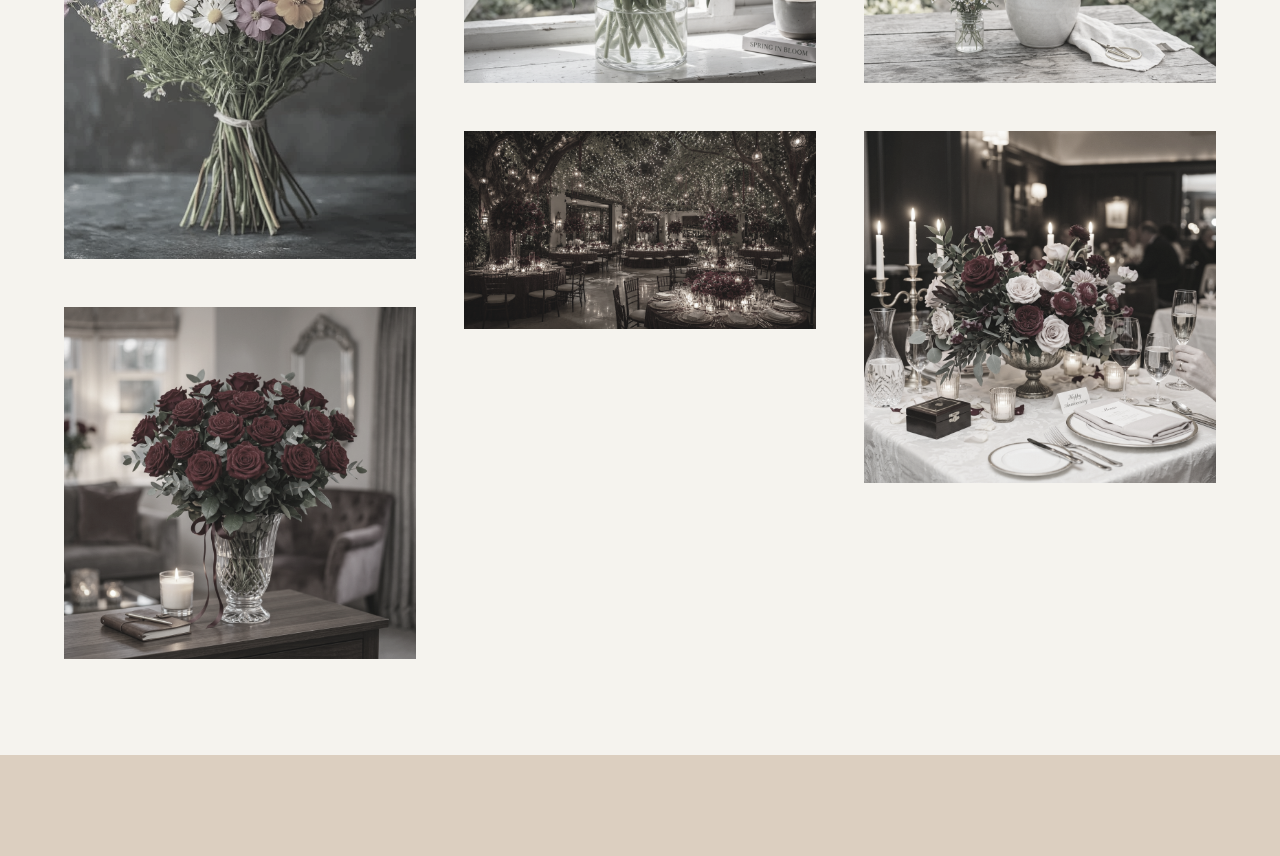
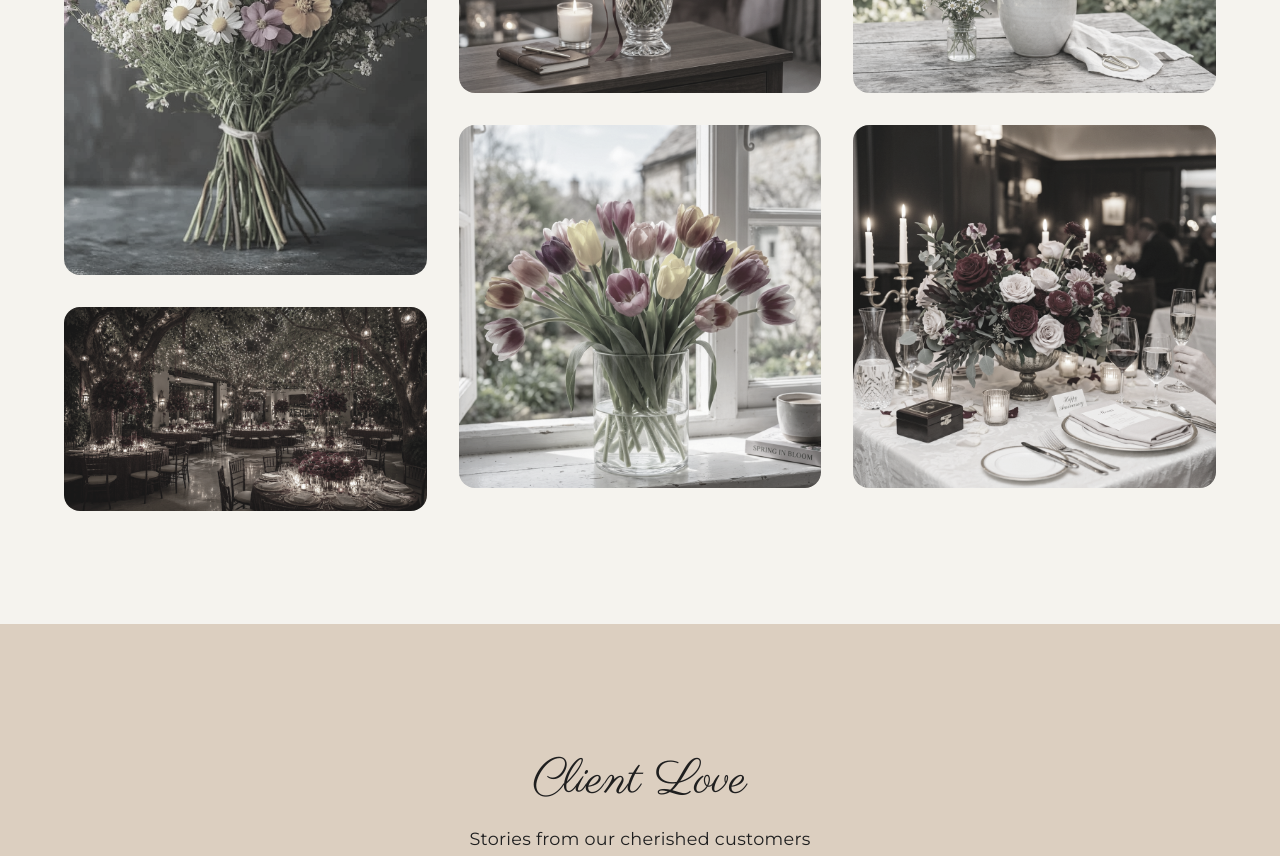
Before and after one commit to Dashersd/Fleuria, a React (Vite) app: page / in a window 1280 px wide. Shown: the part 4560-5416 px from the top of the page. Built offline with nearby package versions, Linux system fonts and the light colour scheme.

Commit message:
Restore grayscale hover effect to the homepage gallery and refine masonry layout spacing

```diff
--- a/src/components/Gallery.css
+++ b/src/components/Gallery.css
@@ -5,29 +5,30 @@
 
 .gallery-masonry {
   column-count: 3;
-  column-gap: 3rem;
+  column-gap: 2rem;
   max-width: 1200px;
   margin: 0 auto;
 }
 
 .gallery-item {
   break-inside: avoid;
-  margin-bottom: 3rem;
-  border-radius: 0;
+  margin-bottom: 2rem;
+  border-radius: var(--radius-md);
   overflow: hidden;
+  box-shadow: var(--shadow-sm);
 }
 
 .gallery-item img {
   width: 100%;
   display: block;
-  transition: all 0.8s ease;
+  transition: transform 0.6s cubic-bezier(0.25, 1, 0.5, 1), filter 0.6s ease, opacity 0.6s ease;
   cursor: pointer;
   filter: grayscale(80%);
   opacity: 0.9;
 }
 
 .gallery-item:hover img {
-  transform: scale(1.03);
+  transform: scale(1.05);
   filter: grayscale(0%);
   opacity: 1;
 }
--- a/src/components/Gallery.tsx
+++ b/src/components/Gallery.tsx
@@ -6,9 +6,9 @@ import './Gallery.css';
 
 const galleryImages = [
   '/images/wildflower_bouquet.jpg',
+  '/images/enchanted_reception.jpg',
   '/images/classic_roses.png',
   '/images/tulip_medley.png',
-  '/images/enchanted_reception.jpg',
   '/images/golden_sunflowers.png',
   '/images/anniversary_florals.png'
 ];
```
